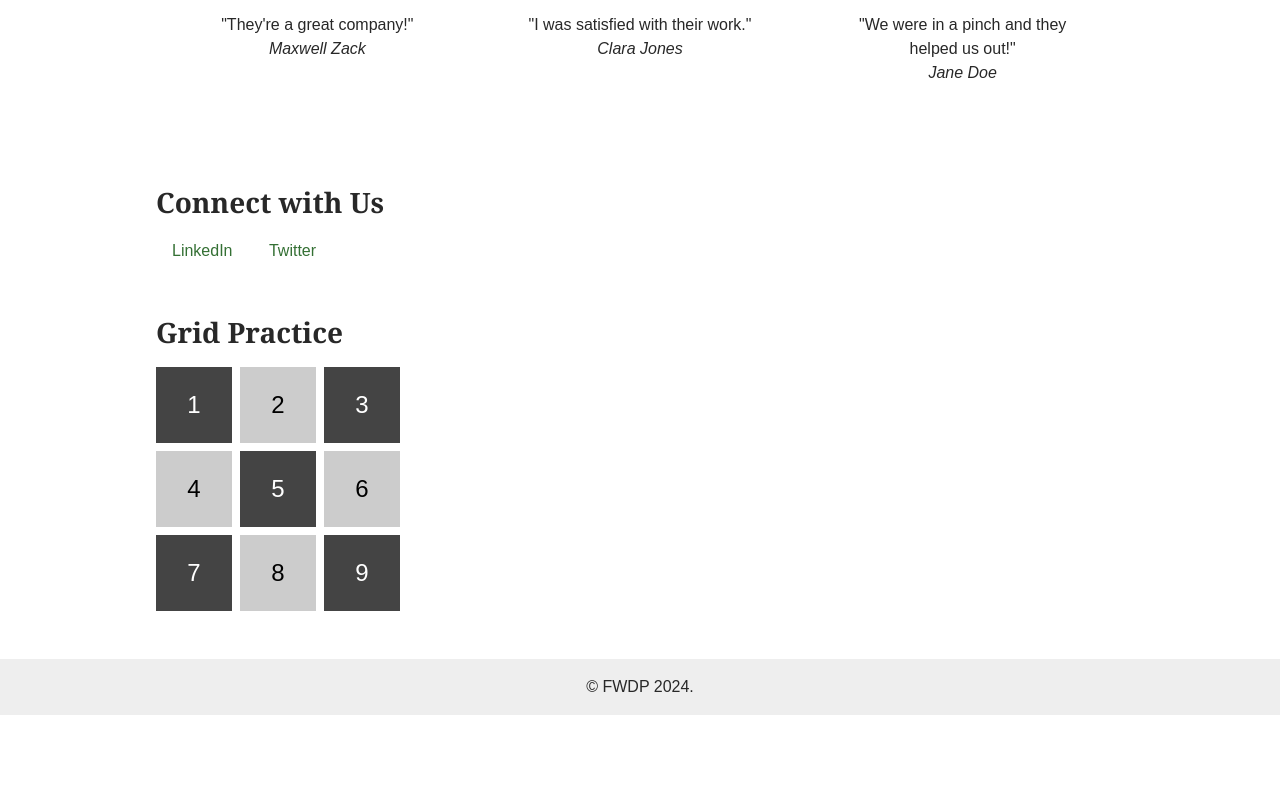
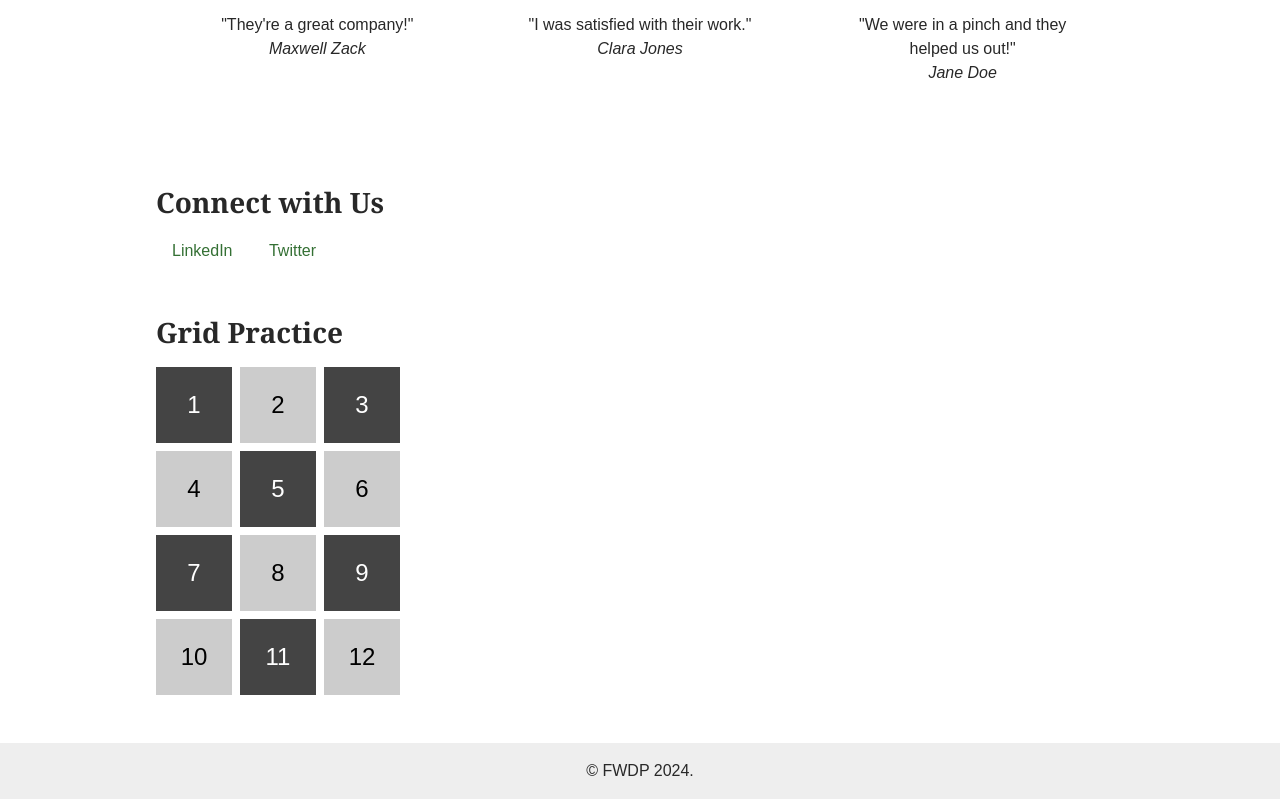
Before and after one commit to piracode/day09, a plain HTML site: page services.html in a window 1280 px wide. Shown: the part 1464-2263 px from the top of the page. Before the commit the page ends 2179 px from the top, so only its background shows below. Drawn offline with Linux system fonts and the light colour scheme.

Commit message:
Added implicit grid

```diff
--- a/services.html
+++ b/services.html
@@ -108,9 +108,9 @@
 				<div class="grid-box">7</div>
 				<div class="grid-box">8</div>
 				<div class="grid-box move-me">9</div>
-				<!-- <div class="grid-box">10</div>
+				<div class="grid-box">10</div>
 				<div class="grid-box">11</div>
-				<div class="grid-box">12</div> -->
+				<div class="grid-box">12</div>
 			</div>
 		</section>
 
--- a/styles/services.css
+++ b/styles/services.css
@@ -209,7 +209,8 @@ nav a {
 .grid-practice {
 	display: grid;
 	grid-template-columns: repeat(3, 4.75rem);
-	grid-template-rows: repeat(3, 4.75rem);
+	/* grid-template-rows: repeat(3, 4.75rem); */
+	grid-auto-rows: 1fr;
 	gap: .5rem;
 }
 
@@ -226,6 +227,11 @@ nav a {
 	color: #000;
 }
 
+/* This creates an implicit grid */
+/* .move-me {
+	grid-row: 6 / 7;
+	grid-column: 2 / 3;
+} */
 
 /*--------------------------------------------------------------
 # Dark Mode
```
